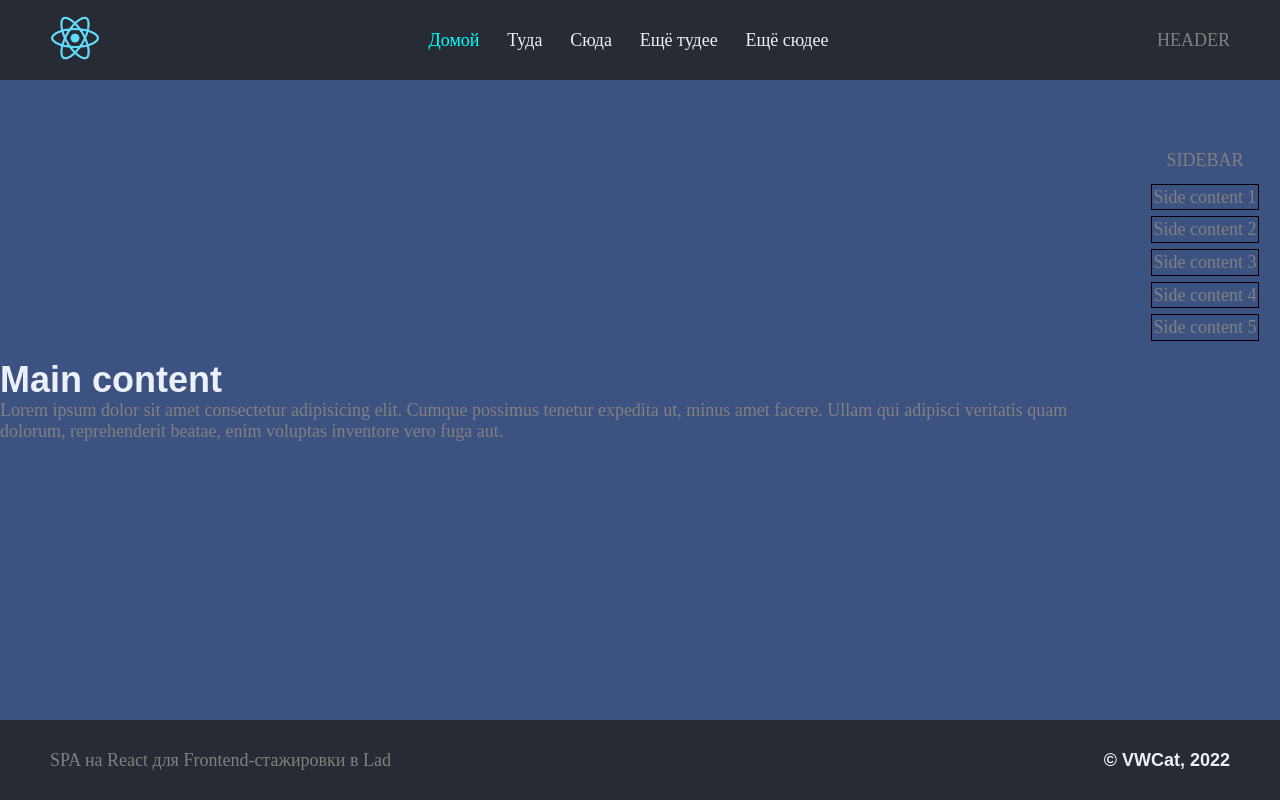
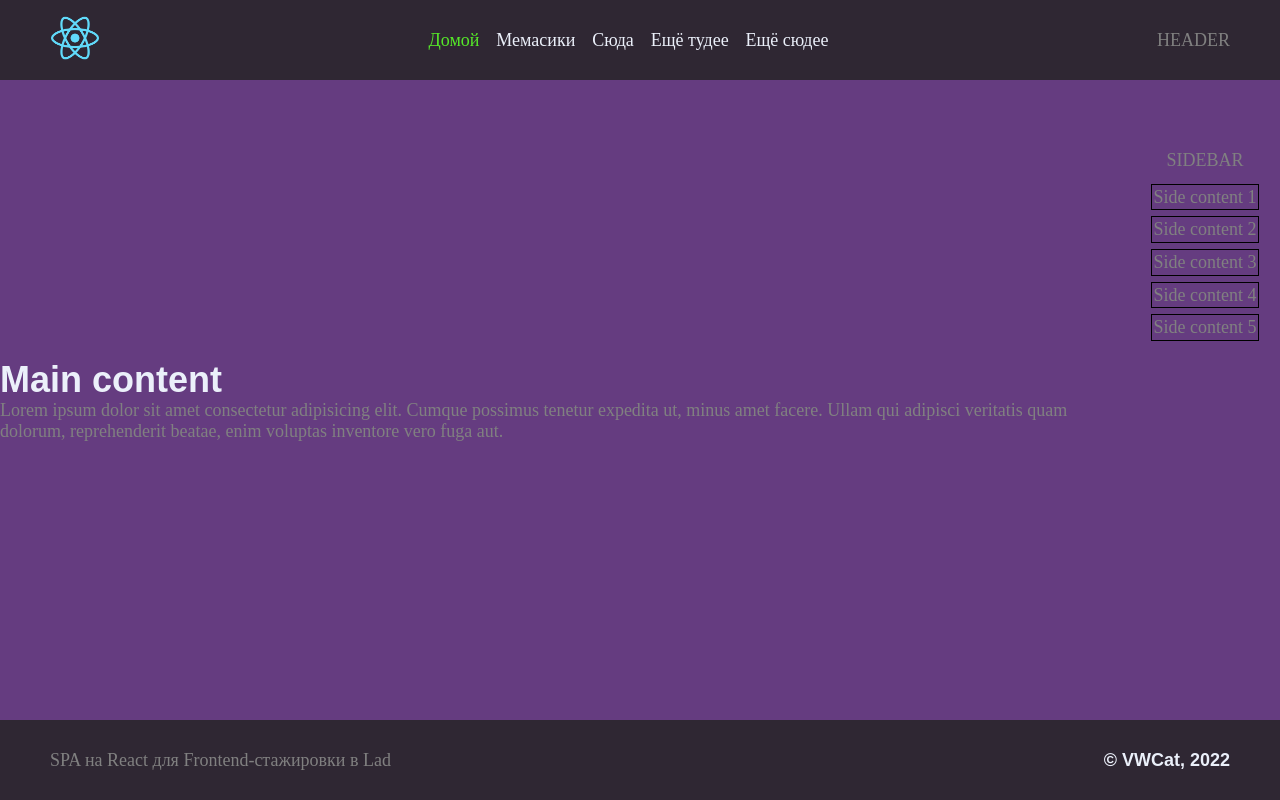
Before and after one commit to VWCat/LAD_App, a React (Create React App) app: page / in a window 1280 px wide. Built offline with nearby package versions, Linux system fonts and the light colour scheme.

Commit message:
Add MemesPage

```diff
--- a/src/assets/style/variables.css
+++ b/src/assets/style/variables.css
@@ -1,10 +1,10 @@
 :root {
   /* colors */
-  --main-color: #3c5280;
-  --sub-color: #272b33;
+  --main-color: #653c80;
+  --sub-color: #2f2733;
   --title-color: #ebf0fa;
   --text-color: rgb(128, 128, 128);
-  --active-color: aqua;
+  --active-color: rgb(85, 231, 41);
 
   /* fonts */
   --title-font: "Zen Kurenaido", sans-serif;
--- a/src/components/common/Error/index.tsx
+++ b/src/components/common/Error/index.tsx
@@ -8,7 +8,6 @@ type ErrorPropsType = {
 
 const StyledError = styled.img`
   width: 100%;
-  /* background-color: var(--sub-color); */
   display: flex;
   justify-content: space-between;
   align-items: center;
--- a/src/components/common/Header/index.tsx
+++ b/src/components/common/Header/index.tsx
@@ -40,7 +40,7 @@ const Header: React.FC = () => {
             <NavLink to="/">Домой</NavLink>
           </li>
           <li>
-            <NavLink to="/1">Туда</NavLink>
+            <NavLink to="/memes">Мемасики</NavLink>
           </li>
           <li>
             <NavLink to="/2">Сюда</NavLink>
--- a/src/containers/App/App.tsx
+++ b/src/containers/App/App.tsx
@@ -2,6 +2,7 @@ import React from "react";
 import { Route, Routes } from "react-router-dom";
 import PageWrapper from "../../components/common/PageWrapper";
 import MainPage from "../MainPage";
+import MemesPage from "../MemesPage";
 import NotFoundPage from "../NotFoundPage";
 
 const App = () => {
@@ -9,6 +10,7 @@ const App = () => {
     <Routes>
       <Route path="/" element={<PageWrapper />}>
         <Route path="/" element={<MainPage />} />
+        <Route path="/memes" element={<MemesPage />} />
         <Route path="*" element={<NotFoundPage />} />
       </Route>
     </Routes>
--- /dev/null
+++ b/src/containers/MemesPage/index.tsx
@@ -0,0 +1,50 @@
+import React, { useEffect, useState } from "react";
+
+type MemeType = {
+  id: string;
+  name: string;
+  url: string;
+  width: number;
+  height: number;
+  box_count: number;
+};
+
+const MemesPage: React.FC = () => {
+  const [memes, setMemes] = useState<MemeType[]>([]);
+  // eslint-disable-next-line no-unused-vars
+  const [isLoading, setIsLoading] = useState<boolean>(true);
+
+  useEffect(() => {
+    fetch("https://api.imgflip.com/get_memes")
+      .then((response) => response.json())
+      .then((data) => {
+        setMemes(data.data.memes);
+        setIsLoading(false);
+      });
+  }, []);
+
+  return (
+    <div>
+      {isLoading ? (
+        <p>LOADING</p>
+      ) : (
+        <ul>
+          {memes.map((el: MemeType) => (
+            <li key={el.id}>
+              <img
+                src={el.url}
+                alt={`Мемечик ${el.id}`}
+                height="200px"
+                width="200px"
+                style={{ objectFit: "contain" }}
+              />
+              <p>{el.name}</p>
+            </li>
+          ))}
+        </ul>
+      )}
+    </div>
+  );
+};
+
+export default MemesPage;
```
